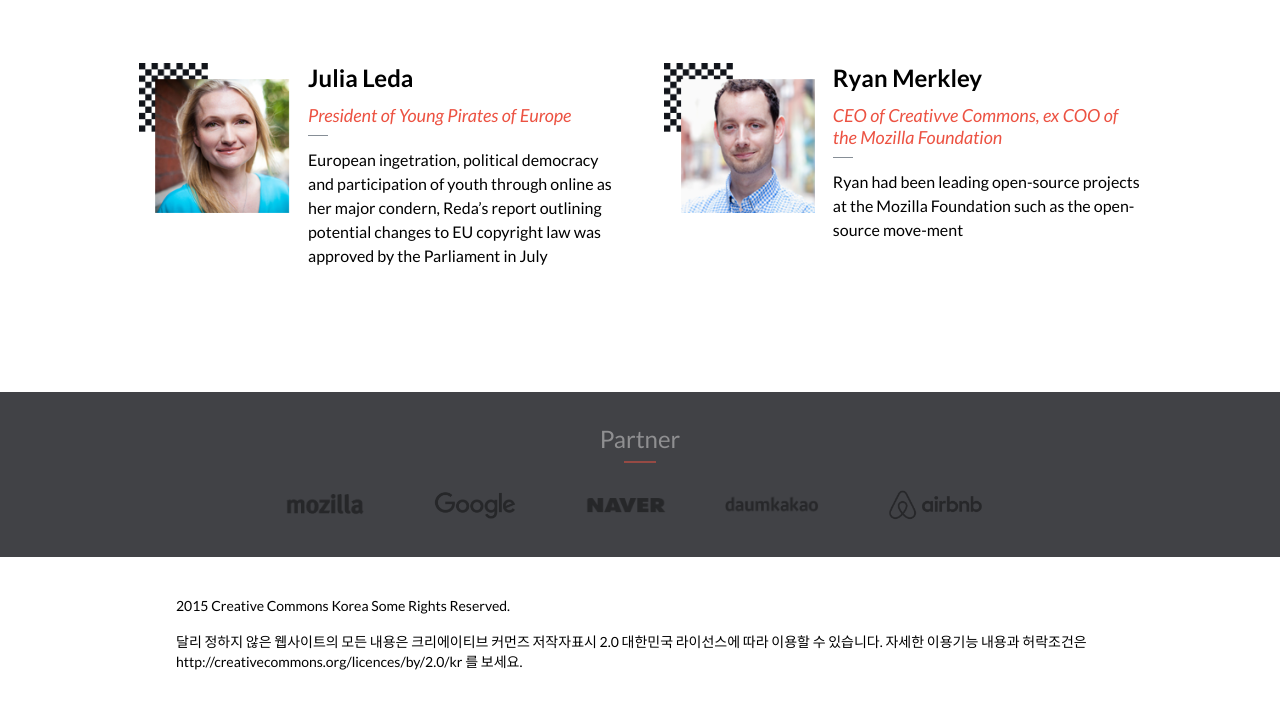
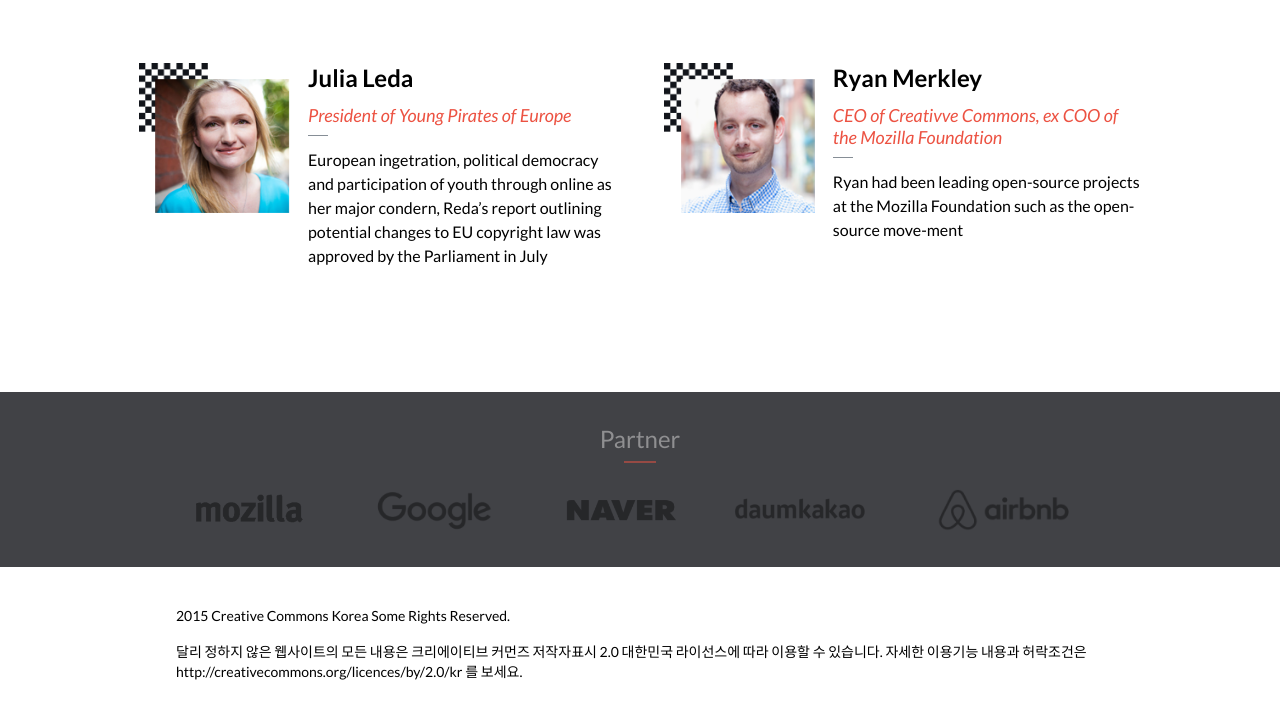
Before and after one commit to kkmanuu/Capstone-1, a website: page index.html in a window 1280 px wide. Shown: the part 2263-2982 px from the top of the page. Drawn offline with Linux system fonts and the light colour scheme.

```diff
--- a/style.css
+++ b/style.css
@@ -310,7 +310,7 @@
 }
 
 .partner-title {
-  color: #8F8F91;
+  color: #8f8f91;
   font-size: 2.4rem;
   font-weight: 400;
   position: relative;
@@ -337,8 +337,8 @@
 }
 
 .partners img {
-  height: 4rem;
-  padding: 0.5rem;
+  height: 5rem;
+  padding: 0.4rem;
   filter: brightness(0);
   opacity: 40%;
 }
```
